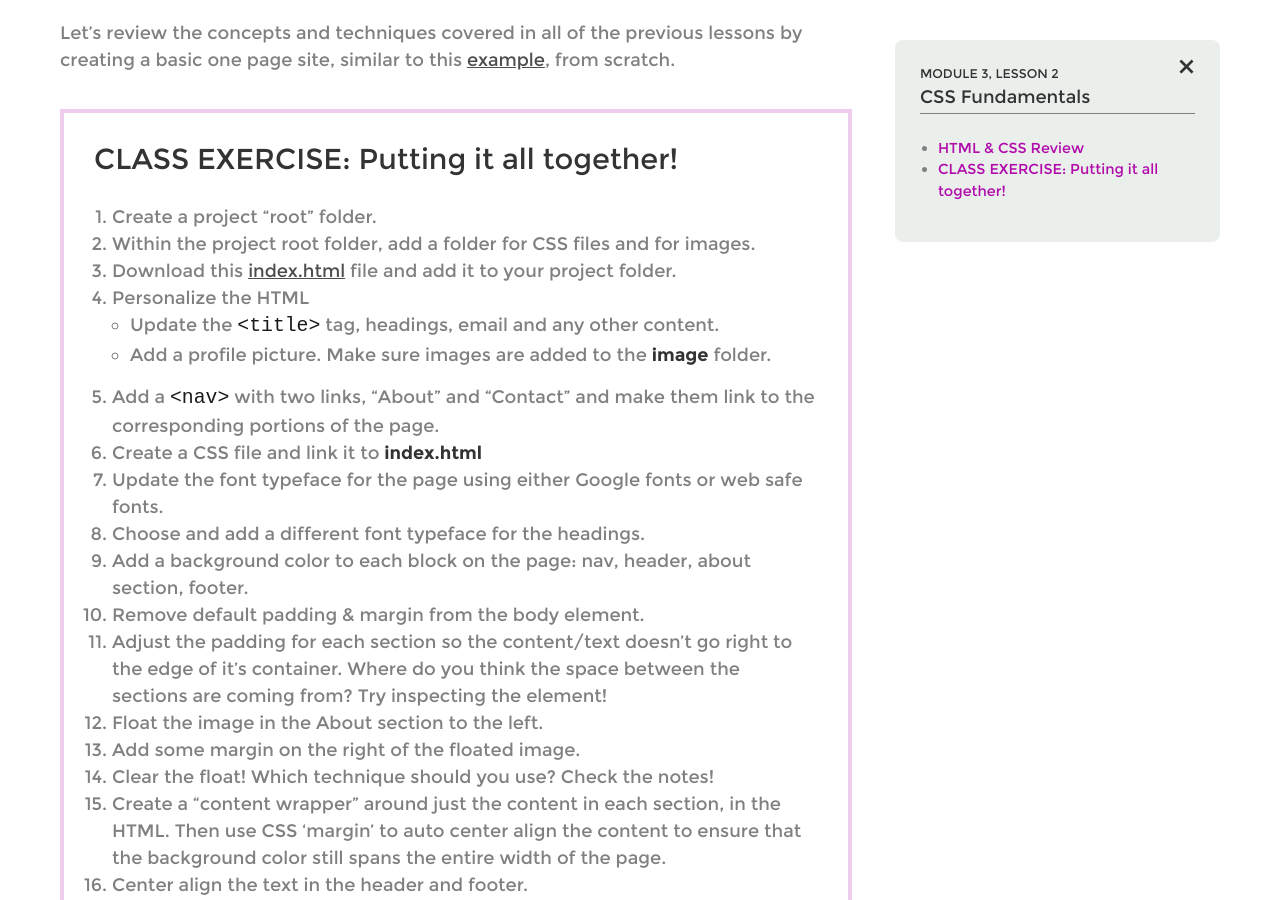
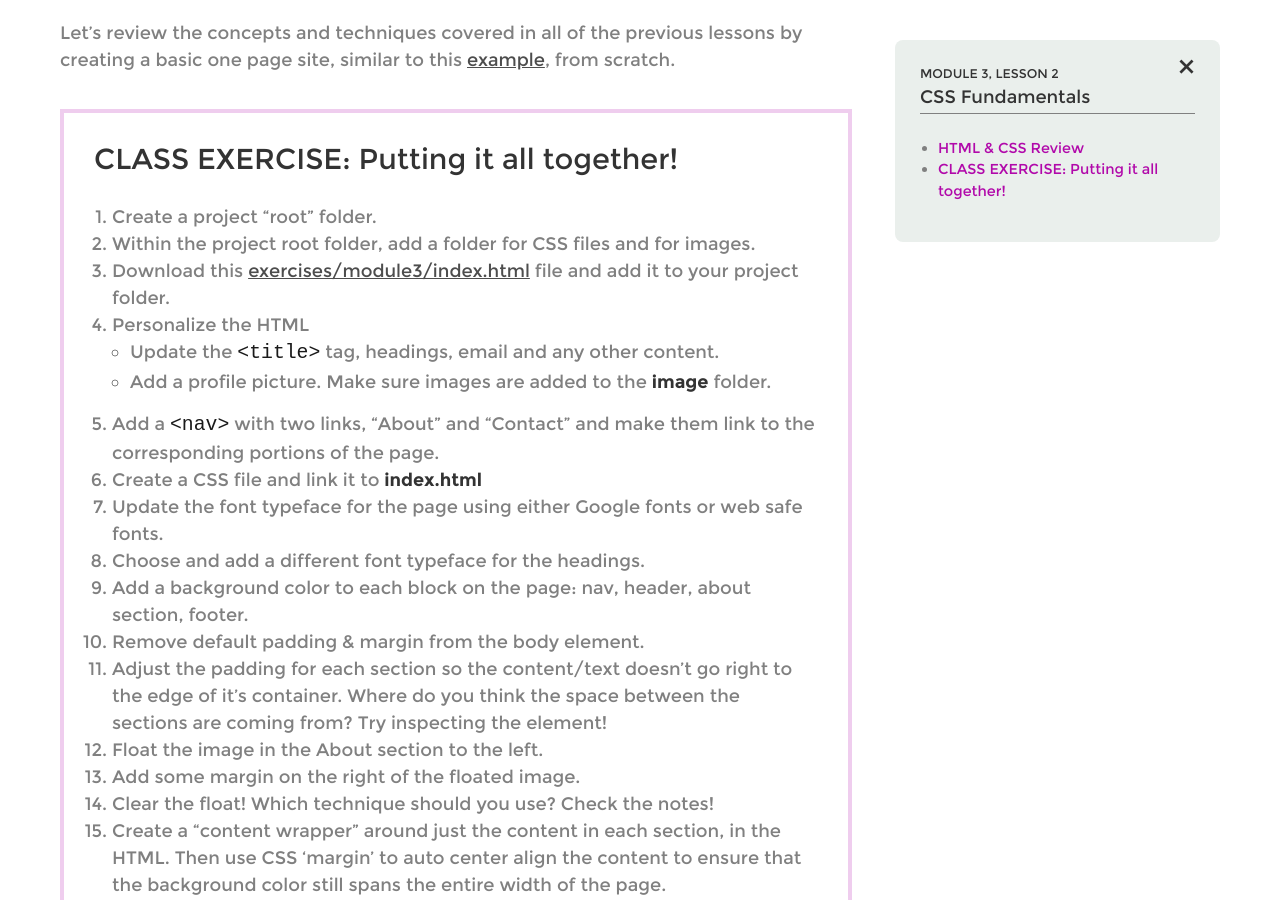
Before and after one commit to kasslent/clc-digital-skills, a Jekyll site: the page built from _lessons/module-3.2.md, in a window 1280 px wide and 900 px high, scrolled down 527 px. Built offline with Jekyll 4.4.1, drawn with Linux system fonts in a browser that asks for light colours.

Commit message:
fixing broken download link in module 3 lesson 2

```diff
--- a/_lessons/module-3.2.md
+++ b/_lessons/module-3.2.md
@@ -17,7 +17,7 @@ Let's review the concepts and techniques covered in all of the previous lessons
 >
 >1. Create a project "root" folder.
 1. Within the project root folder, add a folder for CSS files and for images.
-1. Download this [index.html]() file and add it to your project folder.
+1. Download this [exercises/module3/index.html]() file and add it to your project folder.
 1. Personalize the HTML
   * Update the `<title>` tag, headings, email and any other content.
   * Add a profile picture.  Make sure images are added to the **image** folder.
```
